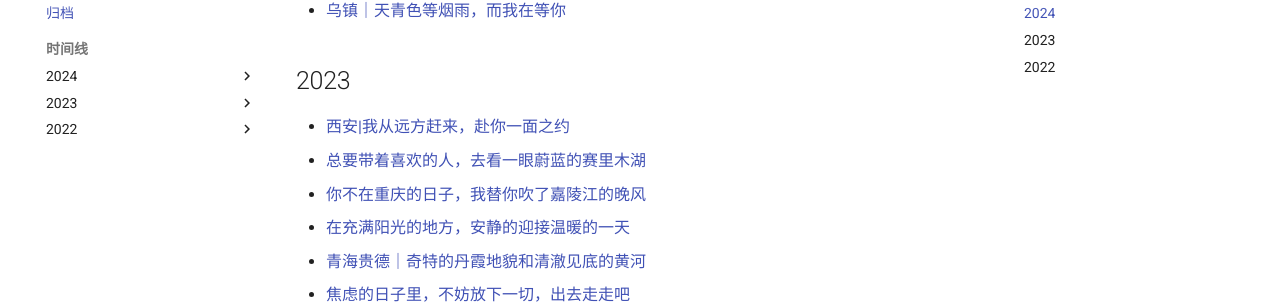
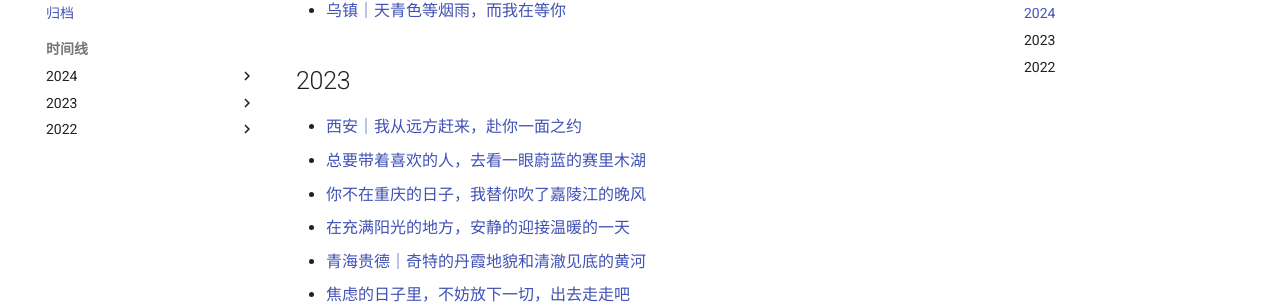
Before and after one commit to Eric54920/mkdocs, an MkDocs documentation site: the page built from docs/gallery.md, in a window 1280 px wide and 900 px high, scrolled down 459 px. Shown: the part 143-451 px from the top of the window. Built offline with MkDocs 1.6.1 and Material for MkDocs 9.7.7, drawn with Linux system fonts in a browser that asks for light colours.

Commit message:
docs:update docs

```diff
--- a/docs/gallery.md
+++ b/docs/gallery.md
@@ -16,7 +16,7 @@
 
 ## 2023
 
-- [西安|我从远方赶来，赴你一面之约](./gallery/2023-11-15/gallery.md)
+- [西安｜我从远方赶来，赴你一面之约](./gallery/2023-11-15/gallery.md)
 - [总要带着喜欢的人，去看一眼蔚蓝的赛里木湖](./gallery/2023-06-09/gallery.md)
 - [你不在重庆的日子，我替你吹了嘉陵江的晚风](./gallery/2023-06-08/gallery.md)
 - [在充满阳光的地方，安静的迎接温暖的一天](./gallery/2023-05-07/gallery.md)
--- a/docs/gallery/2023-11-15/a.json
+++ b/docs/gallery/2023-11-15/a.json
@@ -1 +1 @@
-{"title": "西安|我从远方赶来，赴你一面之约"}
+{"title": "西安｜我从远方赶来，赴你一面之约"}
```
Also changed, not shown: docs/gallery/2023-11-15/gallery.md (+1 -1 lines).
